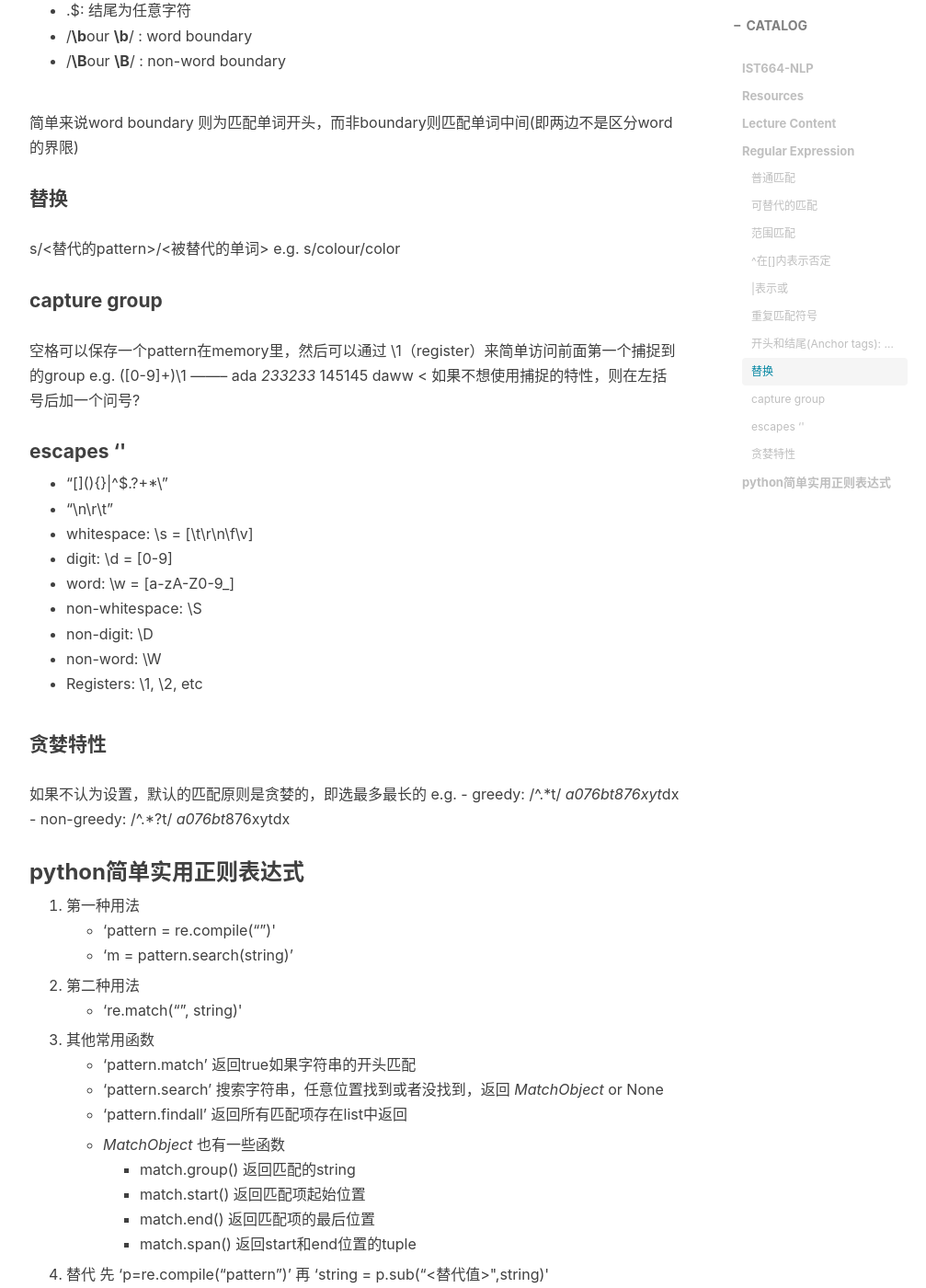
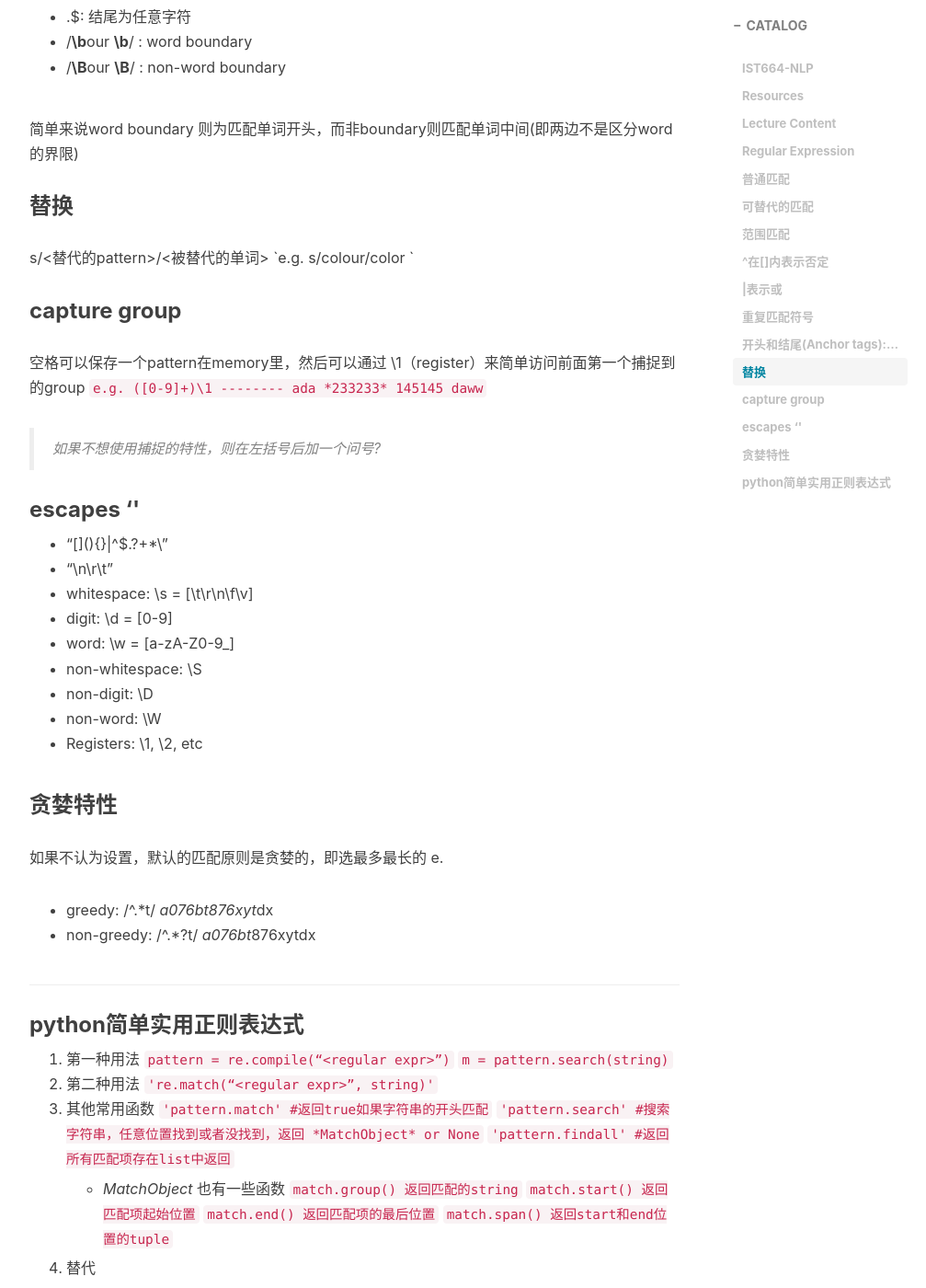
Before and after one commit to RJzhu123/RJzhu123.github.io, a Jekyll site: the page built from _posts/2019-08-20-Hello-Syracuse.md, in a window 1280 px wide and 1400 px high, scrolled down 2426 px. Shown: the whole window at 92% size, without its empty margins (233-1240 px from the left). Built offline with Jekyll 4.4.1, drawn with Linux system fonts in a browser that asks for light colours; nearby versions of some CDN libraries; comment, search, counter and statistics services are not loaded; some of the changed text lies outside the part shown.

Commit message:
Update 2019-08-20-Hello-Syracuse.md

```diff
--- a/_posts/2019-08-20-Hello-Syracuse.md
+++ b/_posts/2019-08-20-Hello-Syracuse.md
@@ -10,6 +10,7 @@ tags:                               #标签
     - study
 ---
 
+<font size =4 </font>
 # **IST664-NLP**
 >Week 4 Regular Expression!
 
@@ -22,48 +23,52 @@ tags:                               #标签
 
 ## **Lecture Content**
 
-### **Regular Expression**
+## **Regular Expression**
 Regular Expression: a tiny, highly specialized programming language
+
 - embadded inside Python, Perl, Java, php and other languages
 - match or replace patterns
 
 >本文用Perl习惯即//来表示正则表达式
 
-#### 普通匹配
+***
+
+### 普通匹配
 
 | Pattern       | Matches       |Example                        |
 | ------------- |:-------------:| -----------------------------:|
 | woodchuck     | woodchuck     | The *woodchuck* eats lettuce  |
 
-#### 可替代的匹配
+### 可替代的匹配
 用方括号包住的表示alternative（可替代）
 
 | Pattern       | Matches             |Example     |
 | ------------- |:-------------------:| ----------:|
 | [wW]oodchuck  | Woodchuck, woodchuck| *Woodchuck*|
 
-#### 范围匹配
-[a-z], [A-Z], [0-9]
+### 范围匹配
+	[a-z], [A-Z], [0-9]
 
-#### ^在[]内表示否定
-[^a-z], [^s^](not s or ^)
+### ^在[]内表示否定
+	[^a-z], [^s^](not s or ^)
 >如果不在中括号[]内而是在字符中间，^表示^字符,e.g. a^b
 
-#### |表示或
-woodchuck|groudhog 表示同时匹配两个单词
-e.g. A *woodchuck* is the same as a *groundhog*!
+### |表示或
+	woodchuck|groudhog 表示同时匹配两个单词
+	e.g. A *woodchuck* is the same as a *groundhog*!
 
-#### 重复匹配符号
-- ? : 0 or 1
+### 重复匹配符号
+- ? : 	0 or 1
 - \* : 0:n
 - \+ : 1:n
 - . : 表示任意字符
 - {m}: 把之前的字符重复m次
 - {m,n}: 把之前的字符重复m-n次
-e.g. Xyz{3}: abx*Xyzzz*
-     abc{1,5}: xycabcc tfeabcccc
+`Xyz{3}: abx*Xyzzz*`
+`abc{1,5}: xycabcc tfeabcccc`
 
-#### 开头和结尾(Anchor tags): ^ 和 $
+
+### 开头和结尾(Anchor tags): ^ 和 $
 - ^\[A-Z]  : 开头任意大写字母
 - ^\[^A-Za-z] : 开头非字母
 - .$: 结尾为任意字符
@@ -72,17 +77,18 @@ e.g. Xyz{3}: abx*Xyzzz*
 
 简单来说word boundary 则为匹配单词开头，而非boundary则匹配单词中间(即两边不是区分word的界限)
 
-#### 替换
+### 替换
 
 s/<替代的pattern>/<被替代的单词>
-e.g. s/colour/color
+`e.g. s/colour/color
+`
+### capture group
+空格可以保存一个pattern在memory里，然后可以通过 \1（register）来简单访问前面第一个捕捉到的group
+`e.g. ([0-9]+)\1   --------  ada *233233* 145145 daww `
 
-#### capture group
-空格可以保存一个pattern在memory里，然后可以通过 \1（register）来简单访问前面第一个捕捉到的group
-e.g. ([0-9]+)\1   --------  ada *233233* 145145 daww
-< 如果不想使用捕捉的特性，则在左括号后加一个问号?
+>  如果不想使用捕捉的特性，则在左括号后加一个问号?
 
-#### escapes '\'
+### escapes '\'
 -  “\[](){}\|^$.?+\*\”
 -  "\n\r\t"
 -  whitespace: \s = \[\t\r\n\f\v]
@@ -93,27 +99,34 @@ e.g. ([0-9]+)\1   --------  ada *233233* 145145 daww
 -  non-word: \W
 - Registers: \1, \2, etc
 
-#### 贪婪特性
+### 贪婪特性
 如果不认为设置，默认的匹配原则是贪婪的，即选最多最长的
-e.g.
-­- greedy: /^.\*t/ *a076bt876xyt*dx
-­- non-greedy: /^.\*?t/ *a076bt*876xytdx
+e.
 
+* greedy: /^.\*t/ *a076bt876xyt*dx
+* non-greedy: /^.\*?t/ *a076bt*876xytdx
+
+***
 ### python简单实用正则表达式
 1. 第一种用法
-	- 'pattern = re.compile(“<regular expr>”)'
-	- 'm = pattern.search(string)'
+	`pattern = re.compile(“<regular expr>”)`
+	`m = pattern.search(string)`
 2. 第二种用法
-	- 're.match(“<regular expr>”, string)'
+	`'re.match(“<regular expr>”, string)' `
 3. 其他常用函数
-	- 'pattern.match' 返回true如果字符串的开头匹配
-	- 'pattern.search' 搜索字符串，任意位置找到或者没找到，返回 *MatchObject* or None
-	- 'pattern.findall' 返回所有匹配项存在list中返回
+	`'pattern.match' #返回true如果字符串的开头匹配`
+	`'pattern.search' #搜索字符串，任意位置找到或者没找到，返回 *MatchObject* or None`
+	`'pattern.findall' #返回所有匹配项存在list中返回`
 
 	- *MatchObject* 也有一些函数
-		- match.group() 返回匹配的string
-		- match.start() 返回匹配项起始位置
-		- match.end() 返回匹配项的最后位置
-		- match.span() 返回start和end位置的tuple
+		`match.group() 返回匹配的string`
+		`match.start() 返回匹配项起始位置`
+		`match.end() 返回匹配项的最后位置`
+		`match.span() 返回start和end位置的tuple`
 4. 替代
-	先 'p=re.compile("pattern")' 再 'string = p.sub("<替代值>",string)'
+
+	`'p=re.compile("pattern")' `
+	`'string = p.sub("<替代值>",string)'`
+
+***
+以上就是nlp第四周有关正则表达式的内容，欢迎指正
```
